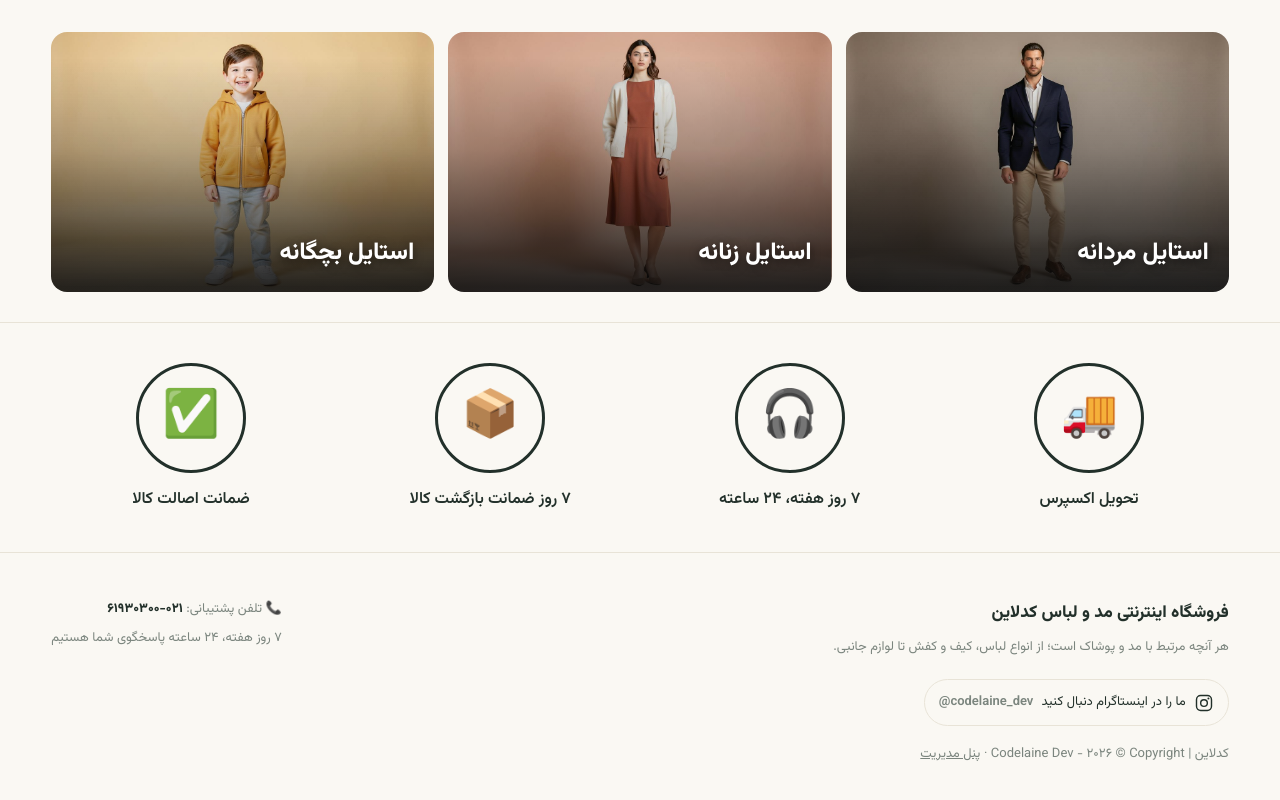
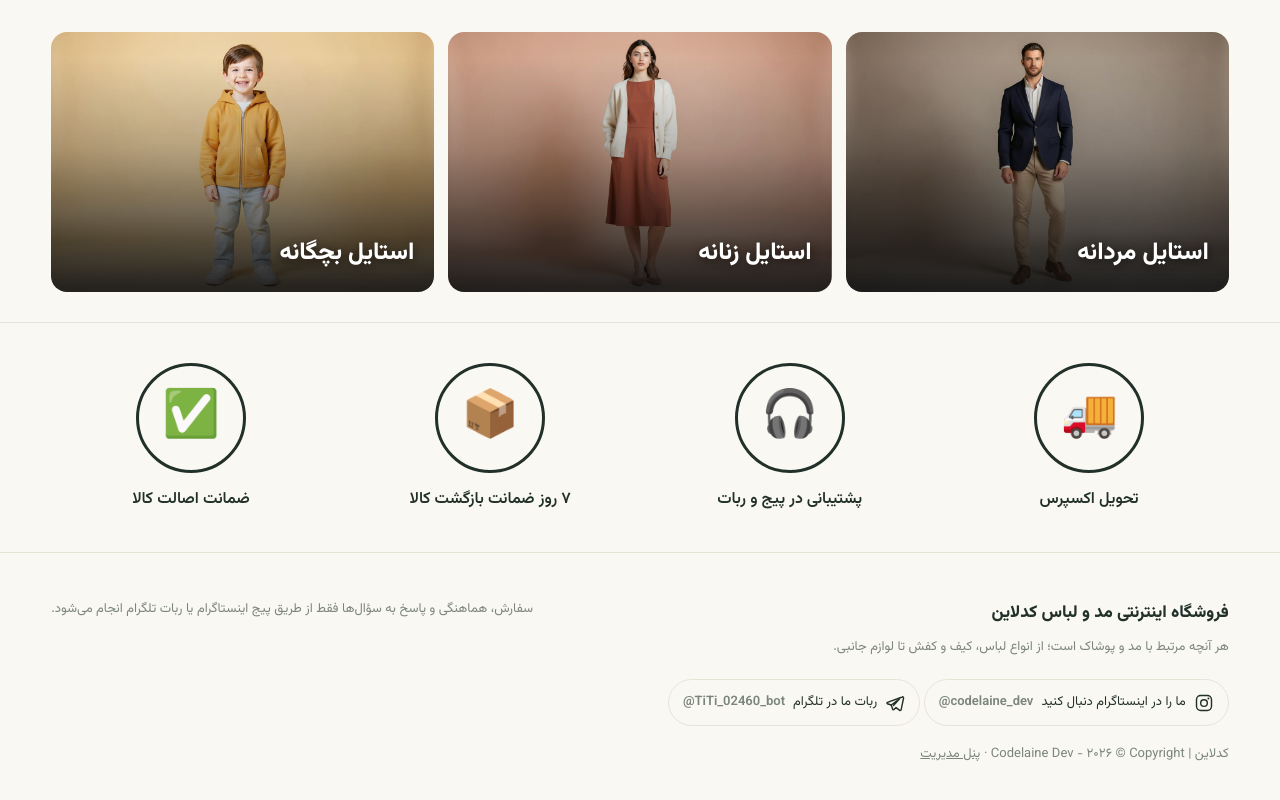
Before and after one commit to taha01karimi-creator/poshak.1, a plain HTML site: page frontend/index.html in a window 1280 px wide. Shown: the part 5476-6276 px from the top of the page. Drawn offline with Linux system fonts and the light colour scheme; no server answers.

Commit message:
حذف شماره تلفن پشتیبانی از فوتر و افزودن لینک ربات
راه‌های تماس فقط پیج اینستاگرام و ربات تلگرام است.

```diff
--- a/frontend/index.html
+++ b/frontend/index.html
@@ -23,7 +23,7 @@
     <script src="js/utils.js?v=5"></script>
     <script src="js/data.js?v=5"></script>
     <script src="js/store.js?v=5"></script>
-    <script src="js/components.js?v=5"></script>
+    <script src="js/components.js?v=6"></script>
     <script src="js/home.js?v=5"></script>
   </body>
 </html>
--- a/frontend/js/components.js
+++ b/frontend/js/components.js
@@ -170,7 +170,7 @@ const UI = (() => {
   const footerHTML = () => `
     <div class="feat">
       <div><i>🚚</i>تحویل اکسپرس</div>
-      <div><i>🎧</i>۷ روز هفته، ۲۴ ساعته</div>
+      <div><i>🎧</i>پشتیبانی در پیج و ربات</div>
       <div><i>📦</i>۷ روز ضمانت بازگشت کالا</div>
       <div><i>✅</i>ضمانت اصالت کالا</div>
     </div>
@@ -180,12 +180,16 @@ const UI = (() => {
           <h4>فروشگاه اینترنتی مد و لباس کدلاین</h4>
           هر آنچه مرتبط با مد و پوشاک است؛ از انواع لباس، کیف و کفش تا لوازم جانبی.
         </div>
-        <div>📞 تلفن پشتیبانی: <b style="color:var(--fg)">۰۲۱-۶۱۹۳۰۳۰۰</b><br>۷ روز هفته، ۲۴ ساعته پاسخگوی شما هستیم</div>
+        <div>سفارش، هماهنگی و پاسخ به سؤال‌ها فقط از طریق پیج اینستاگرام یا ربات تلگرام انجام می‌شود.</div>
       </div>
       <div class="ft-social">
         <a href="https://instagram.com/codelaine_dev" target="_blank" rel="noopener noreferrer" aria-label="صفحهٔ اینستاگرام کدلاین">
           <svg viewBox="0 0 24 24" aria-hidden="true" focusable="false"><rect x="3" y="3" width="18" height="18" rx="5" ry="5"></rect><circle cx="12" cy="12" r="4"></circle><circle cx="17.3" cy="6.7" r="1.2" fill="currentColor" stroke="none"></circle></svg>
           <span>ما را در اینستاگرام دنبال کنید</span><b>@codelaine_dev</b>
+        </a>
+        <a href="https://t.me/TiTi_02460_bot" target="_blank" rel="noopener noreferrer" aria-label="ربات تلگرام کدلاین">
+          <svg viewBox="0 0 24 24" aria-hidden="true" focusable="false" fill="none" stroke="currentColor" stroke-width="1.6" stroke-linecap="round" stroke-linejoin="round"><path d="M21.5 4.5 2.9 11.2c-.8.3-.8 1.4 0 1.7l4.6 1.5 1.7 5.2c.2.7 1.1.8 1.6.3l2.4-2.4 4.5 3.3c.6.4 1.4.1 1.6-.6l3-14.2c.2-.8-.6-1.5-1.3-1.5Z"></path><path d="m7.5 14.4 10-7.4-7.3 8.1"></path></svg>
+          <span>ربات ما در تلگرام</span><b>@TiTi_02460_bot</b>
         </a>
       </div>
       <div style="margin-top:14px">کدلاین | Codelaine Dev - ۲۰۲۶ © Copyright · <a href="admin.html" style="color:inherit">پنل مدیریت</a></div>
```
